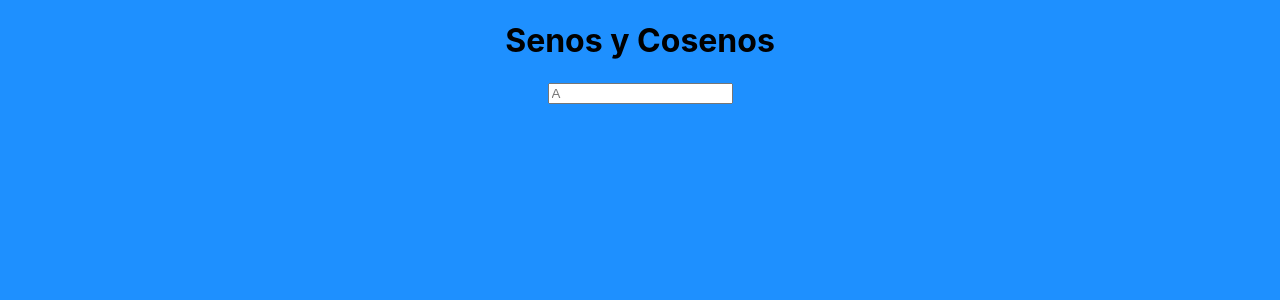
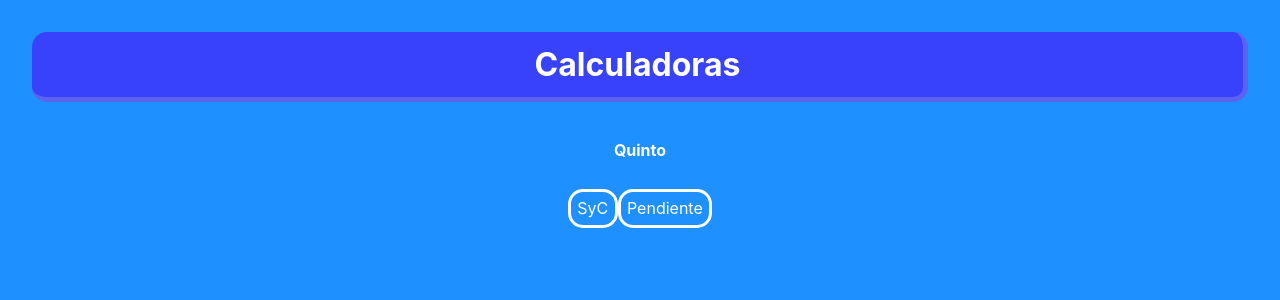
Before and after one commit to ref1821/calculadoras, a React (Create React App) app: page /syc in a window 1280 px wide. Shown: the top 300 px of the page. Built offline with nearby package versions, Linux system fonts and the light colour scheme.

Commit message:
try1 recharge

```diff
--- a/src/App.js
+++ b/src/App.js
@@ -9,16 +9,16 @@ function App() {
     <div className="App">
       <Router>
         <Switch>
-          <Route exact path="/">
+          <Route path="/">
             <Home></Home>
           </Route>
           <Route path="/home">
             <Home></Home>
           </Route>
-          <Route exact path="/syc">
+          <Route path="/syc">
             <Syc></Syc>
           </Route>
-          <Route exact path="/pendiente">
+          <Route path="/pendiente">
             <Pendiente></Pendiente>
           </Route>
         </Switch>
```
